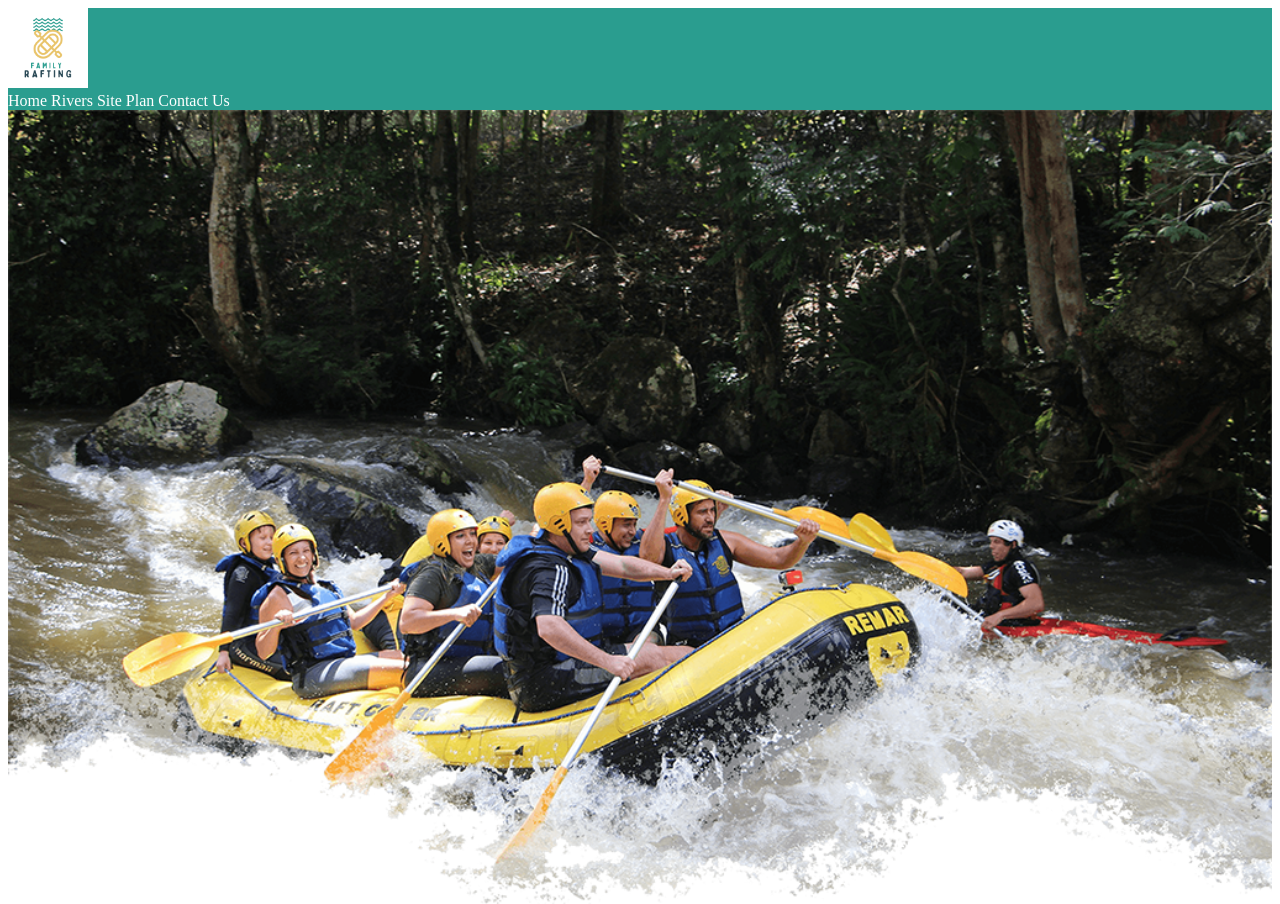
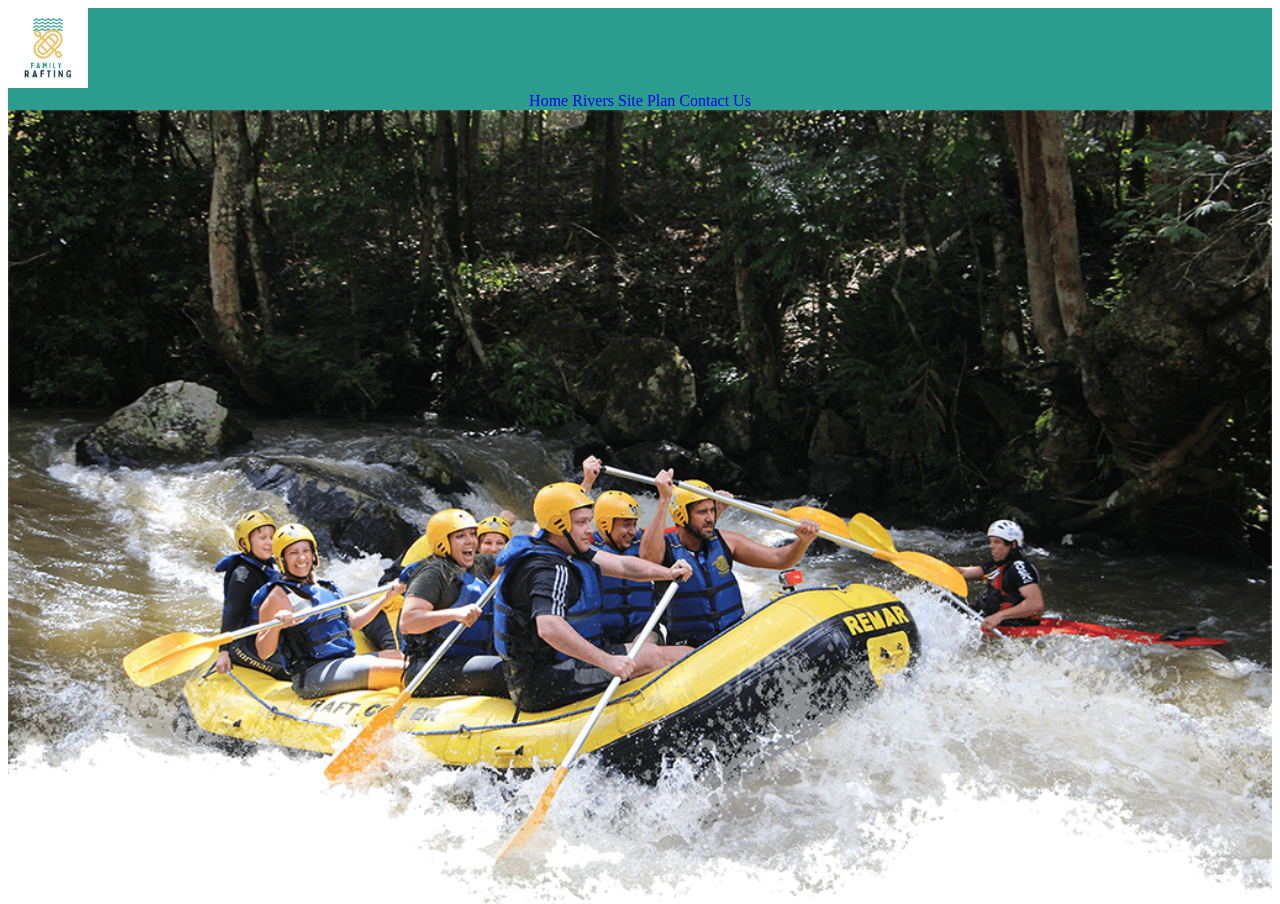
Before and after one commit to lemosjuliana/wdd130, a plain HTML site: page wdd130/wwr/index.html in a window 1280 px wide. Shown: the top 904 px of the page. Drawn offline with Linux system fonts and the light colour scheme.

Commit message:
new commit

```diff
--- a/wdd130/wwr/styles/style.css
+++ b/wdd130/wwr/styles/style.css
@@ -1,10 +1,13 @@
 #content {
     max-width: 1600px;
     margin: 0 auto;
-  }
-nav a {
+}
+nav {
     text-align: center;
-    color: white;
+    text-decoration: none;
+}
+a {
+    text-align: center;
     text-decoration: none;
 }
 #hero-msg h1, #hero-msg h4 {
```
